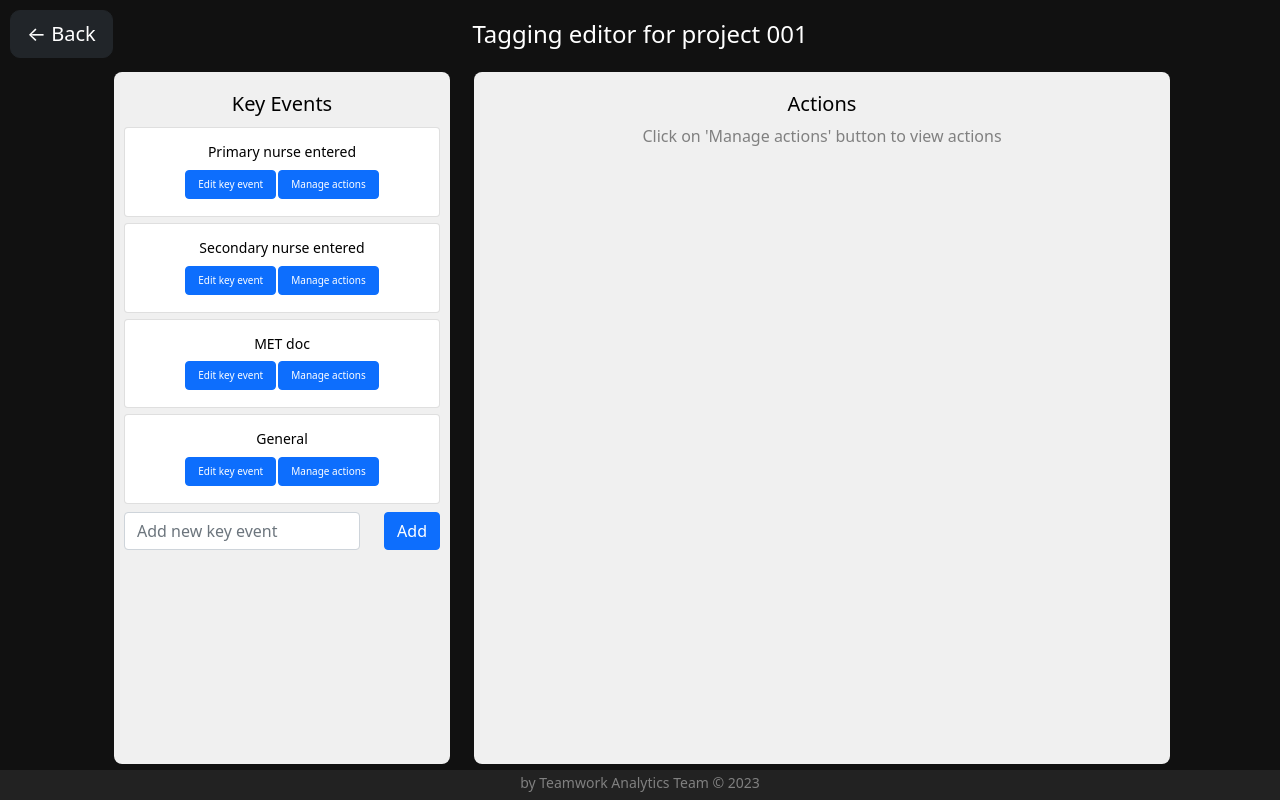
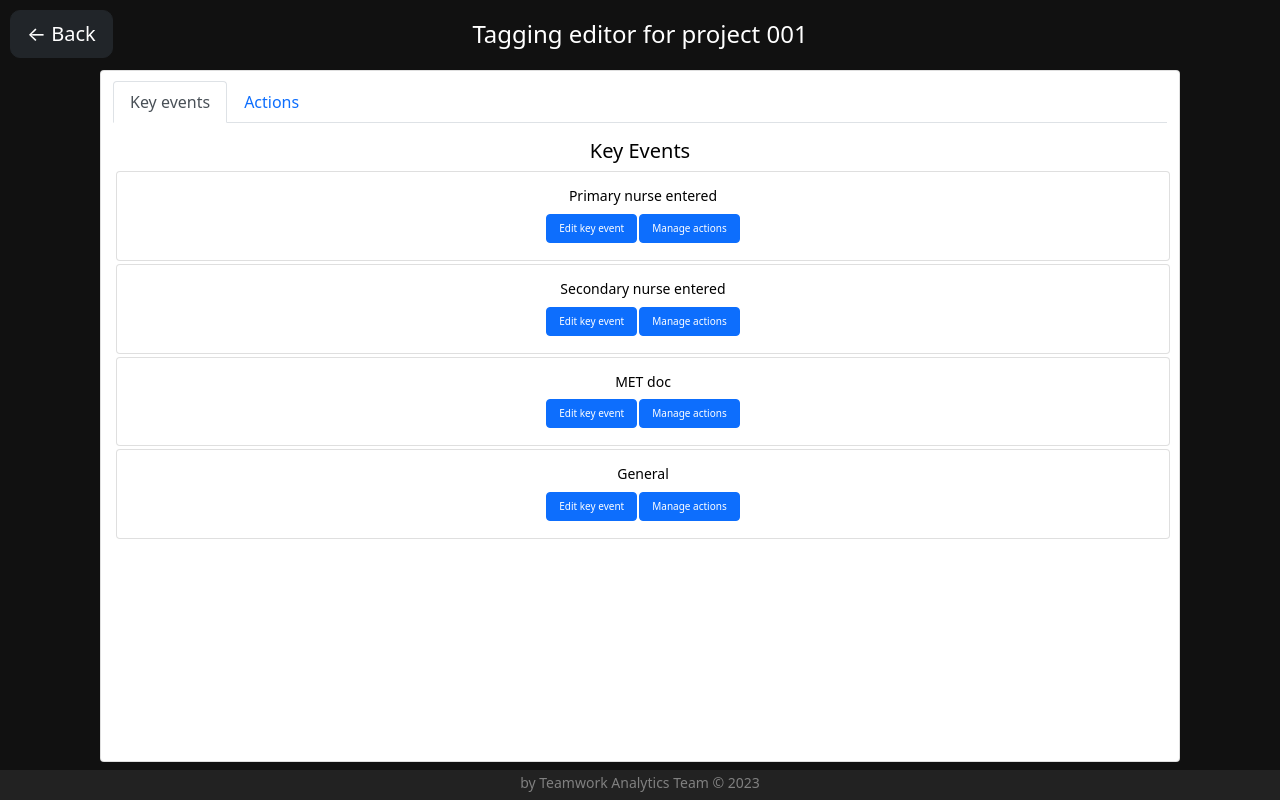
Before and after one commit to Teamwork-Analytics/teamwork-visualiser-dashboard, a React (Create React App) app in the folder client/: page /tagging-editor in a window 1280 px wide. Built offline with nearby package versions, Linux system fonts and the light colour scheme.

Commit message:
changed tagging editor layout to use "tabs"

```diff
--- a/client/src/App/App.tsx
+++ b/client/src/App/App.tsx
@@ -38,7 +38,10 @@ function App() {
           <Route path="/" element={<Navigate replace to="/main" />} />
           <Route path="/projects" element={<ProjectManagementPage />} />
           {/* Take project ID in when it is connected to the backend */}
-          {/* <Route path="/taggingeditor/:projectId" element={TaggingEditor} /> */}
+          <Route
+            path="/tagging-editor/:projectId"
+            element={<TaggingEditorPage />}
+          />
           <Route path="/tagging-editor" element={<TaggingEditorPage />} />
         </Routes>
       </BrowserRouter>
--- a/client/src/pages/projectManagement/EditProjectModal.tsx
+++ b/client/src/pages/projectManagement/EditProjectModal.tsx
@@ -64,7 +64,7 @@ const EditProjectModal: React.FC<EditProjectModalProps> = ({
         <Button variant="secondary" onClick={handleClose} className="ml-2">
           Cancel
         </Button>
-        <Link to={`/edit-tagging/${projectId}`}>
+        <Link to={`/tagging-editor/${projectId}`}>
           <Button variant="info" className="ml-2">
             Edit Project Tagging
           </Button>
--- a/client/src/pages/taggingEditor/TaggingEditorPage.css
+++ b/client/src/pages/taggingEditor/TaggingEditorPage.css
@@ -8,40 +8,6 @@
   position: absolute;
   top: 10px;
   margin: 10px;
-}
-
-.tagging-editor-key-events-container {
-  display: flex;
-  flex: 1;
-  flex-direction: column;
-  align-items: center;
-  background-color: #f0f0f0;
-  padding: 1em;
-  border-radius: 0.5em;
-  height: 100%;
-  width: 100%;
-  margin: 2px;
-  padding-top: 20px;
-  padding-right: 10px;
-  padding-bottom: 15px;
-  padding-left: 10px;
-}
-
-.tagging-editor-actions-container {
-  display: flex;
-  flex: 1;
-  flex-direction: column;
-  align-items: center;
-  background-color: #f0f0f0;
-  padding: 1em;
-  border-radius: 0.5em;
-  height: 100%;
-  width: 100%;
-  margin: 2px;
-  padding-top: 20px;
-  padding-right: 10px;
-  padding-bottom: 15px;
-  padding-left: 10px;
 }
 
 .tagging-editor-mid-container {
--- a/client/src/pages/taggingEditor/TaggingEditorPage.tsx
+++ b/client/src/pages/taggingEditor/TaggingEditorPage.tsx
@@ -2,7 +2,16 @@ import React, { useState } from "react";
 import { useParams } from "react-router-dom";
 import { defaultStyles as styles } from "../page-styles";
 import BackButton from "../../components/buttons/BackButton";
-import { Button, Card, Col, Container, Form, Row } from "react-bootstrap";
+import {
+  Button,
+  Card,
+  Col,
+  Container,
+  Form,
+  Row,
+  Tab,
+  Tabs,
+} from "react-bootstrap";
 import "./TaggingEditorPage.css";
 
 const TaggingEditorPage = () => {
@@ -46,8 +55,13 @@ const TaggingEditorPage = () => {
         <BackButton className="tagging-editor-back-button"></BackButton>
         <Container fluid className="tagging-editor-mid-container">
           <Row className="tagging-editor-content-row">
-            <Col md={4}>
-              <div className="tagging-editor-key-events-container ">
+            <Card>
+              <Tabs
+                defaultActiveKey="key-event"
+                className="mb-3"
+                style={{ marginTop: "10px" }}
+              >
+                <Tab eventKey="key-event" title="Key events">
                   <h5 style={{ color: "black" }}>Key Events</h5>
                   {keyEvents.map((event) => (
                     <Card
@@ -74,40 +88,18 @@ const TaggingEditorPage = () => {
                       </Card.Body>
                     </Card>
                   ))}
-                <Form style={{ marginTop: "5px" }}>
-                  <Form.Group className="mb-3" controlId="formAddEvent">
-                    <Row>
-                      <Col>
-                        <Form.Control
-                          type="text"
-                          placeholder="Add new key event"
-                          value={newKeyEvent}
-                          onChange={(e) => setNewKeyEvent(e.target.value)}
-                        />
-                      </Col>
-                      <Col xs="auto">
-                        <Button variant="primary" onClick={addKeyEvent}>
-                          Add
-                        </Button>
-                      </Col>
-                    </Row>
-                  </Form.Group>
-                </Form>
-              </div>
-            </Col>
-            <Col md={8}>
-              <div className="tagging-editor-actions-container ">
-                <h5 style={{ color: "black" }}>
-                  {editActionsClicked
-                    ? "Actions for key event Primary Nurse Entered"
-                    : " Actions"}
-                </h5>
-                {editActionsClicked ? (
-                  <>
+                </Tab>
+                <Tab eventKey="action" title="Actions">
+                  <h5 style={{ color: "black" }}>Actions</h5>
+
                   {actions.map((action) => (
                     <Card
                       key={action.id}
-                        style={{ width: "100%", margin: "3px", color: "black" }}
+                      style={{
+                        width: "100%",
+                        margin: "3px",
+                        color: "black",
+                      }}
                     >
                       <Card.Body>
                         <Card.Title style={{ fontSize: "14px" }}>
@@ -141,15 +133,9 @@ const TaggingEditorPage = () => {
                       </Row>
                     </Form.Group>
                   </Form>
-                  </>
-                ) : (
-                  <div style={{ color: "grey" }}>
-                    {" "}
-                    Click on 'Manage actions' button to view actions{" "}
-                  </div>
-                )}
-              </div>
-            </Col>
+                </Tab>
+              </Tabs>
+            </Card>
           </Row>
         </Container>
       </div>
```
Lines whose indentation alone changed are shown as unchanged.
